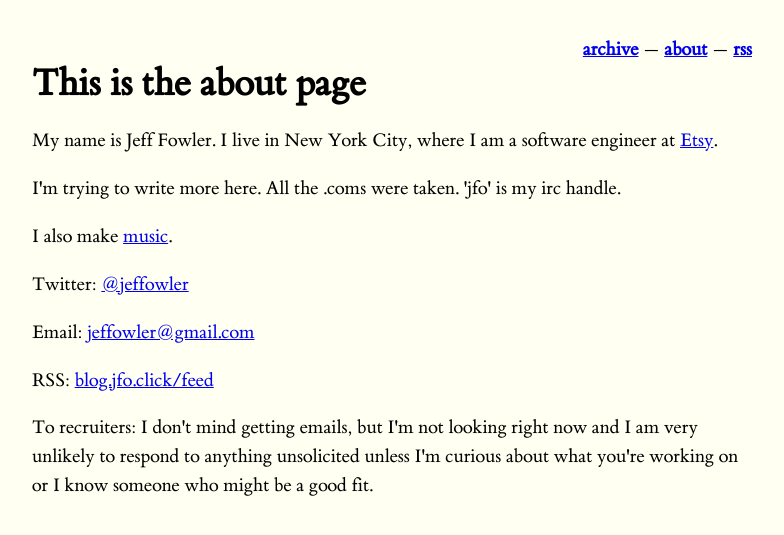
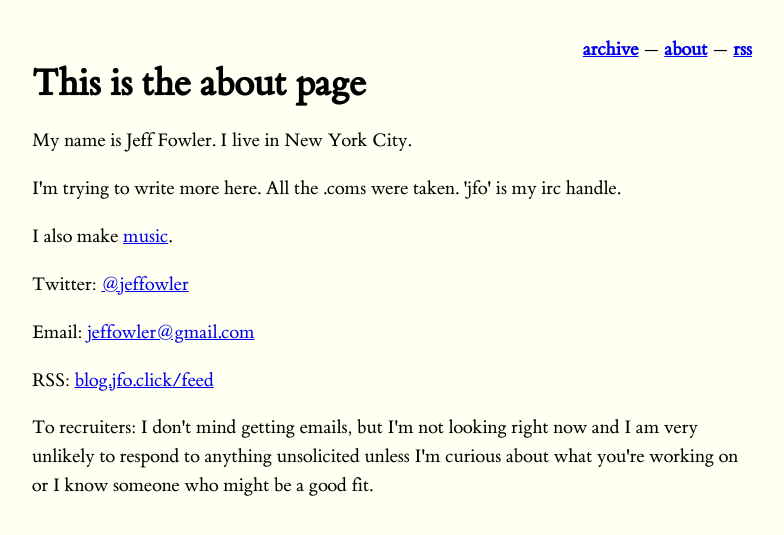
Before and after one commit to jfo/blag, a Jekyll site: the page built from about.html, in a window 1280 px wide. Shown: the top 535 px of the page, without its empty margins (248-1032 px from the left). Built offline with Jekyll 4.4.1, drawn with Linux system fonts in a browser that asks for light colours.

Commit message:
bye etsy

```diff
--- a/about.html
+++ b/about.html
@@ -3,7 +3,7 @@ layout: base
 ---
 
 <h1>This is the about page</h1>
-<p>My name is Jeff Fowler. I live in New York City, where I am a software engineer at <a href="http://etsy.com">Etsy</a>.</p>
+<p>My name is Jeff Fowler. I live in New York City.</p>
 <p>I'm trying to write more here. All the .coms were taken. 'jfo' is my irc handle.</p>
 <p>I also make <a href="http://music.jfo.click">music</a>.</p>
 <p>Twitter: <a href="https://twitter.com/jeffowler" target="_blank">@jeffowler</a></p>
```
